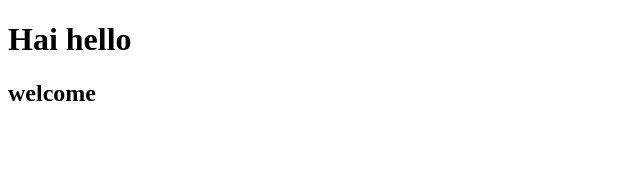
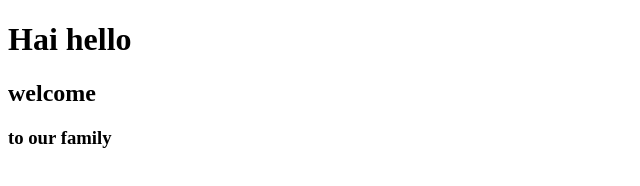
Before and after one commit to pepetibalaji/learn-git, a plain HTML site: page index.html in a window 1280 px wide. Shown: the whole page, without its empty margins (0-640 px from the left). Drawn offline with Linux system fonts and the light colour scheme.

Commit message:
pushed successfully

```diff
--- a/index.html
+++ b/index.html
@@ -8,5 +8,6 @@
 <body>
     <h1>Hai hello</h1>
     <h2>welcome</h2>
+    <h3>to our family</h3>
 </body>
 </html>
```
